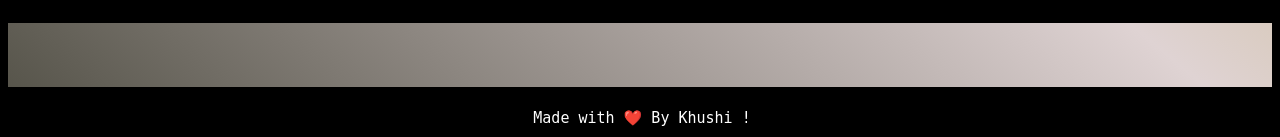
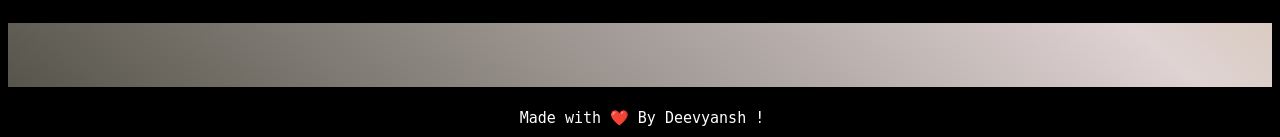
Before and after one commit to divdew/Basic-Bank-Website, a PHP site: page / in a window 1280 px wide. Shown: the part 1435-1572 px from the top of the page. Run offline with PHP 8.4, Linux system fonts and the light colour scheme.

Commit message:
Update index.php

```diff
--- a/index.php
+++ b/index.php
@@ -61,7 +61,7 @@
 <div class="pagebreak">
 </div>
 <div class="footer"> <center>
-  Made with ❤️ By Khushi !
+  Made with ❤️ By Deevyansh !
 </center>
 </div>
 </center>
```
